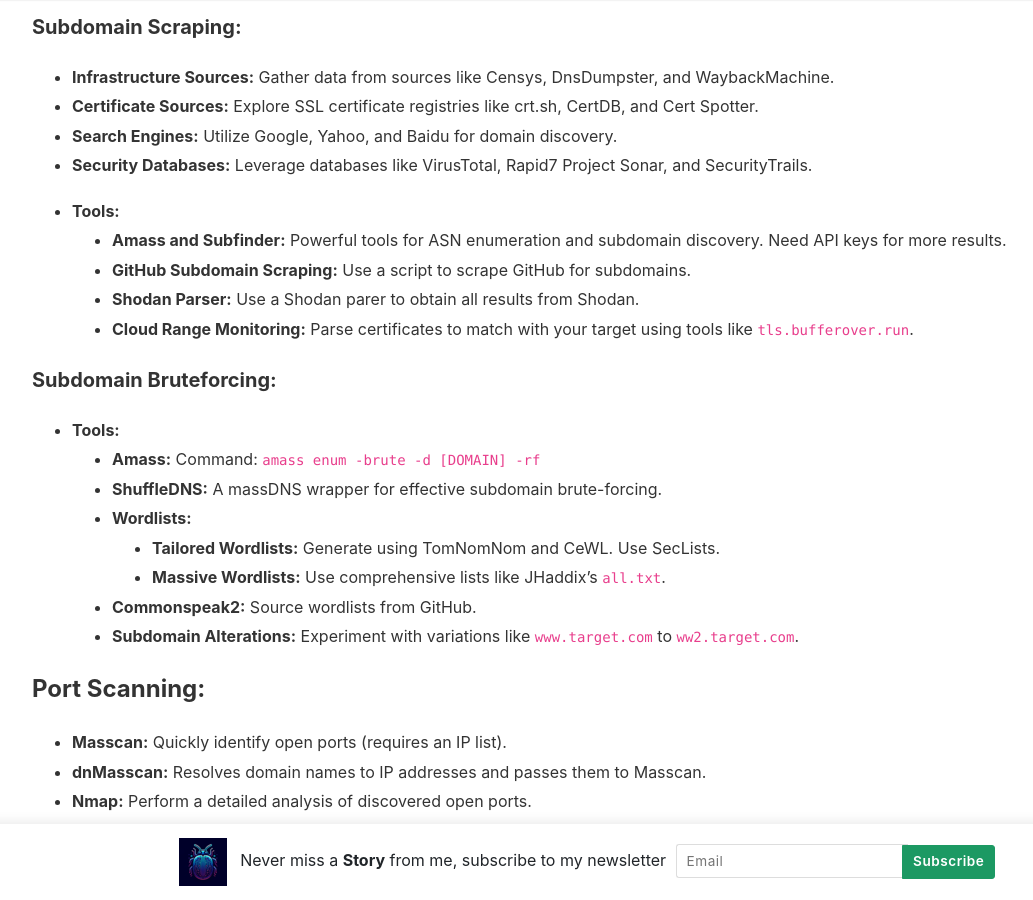
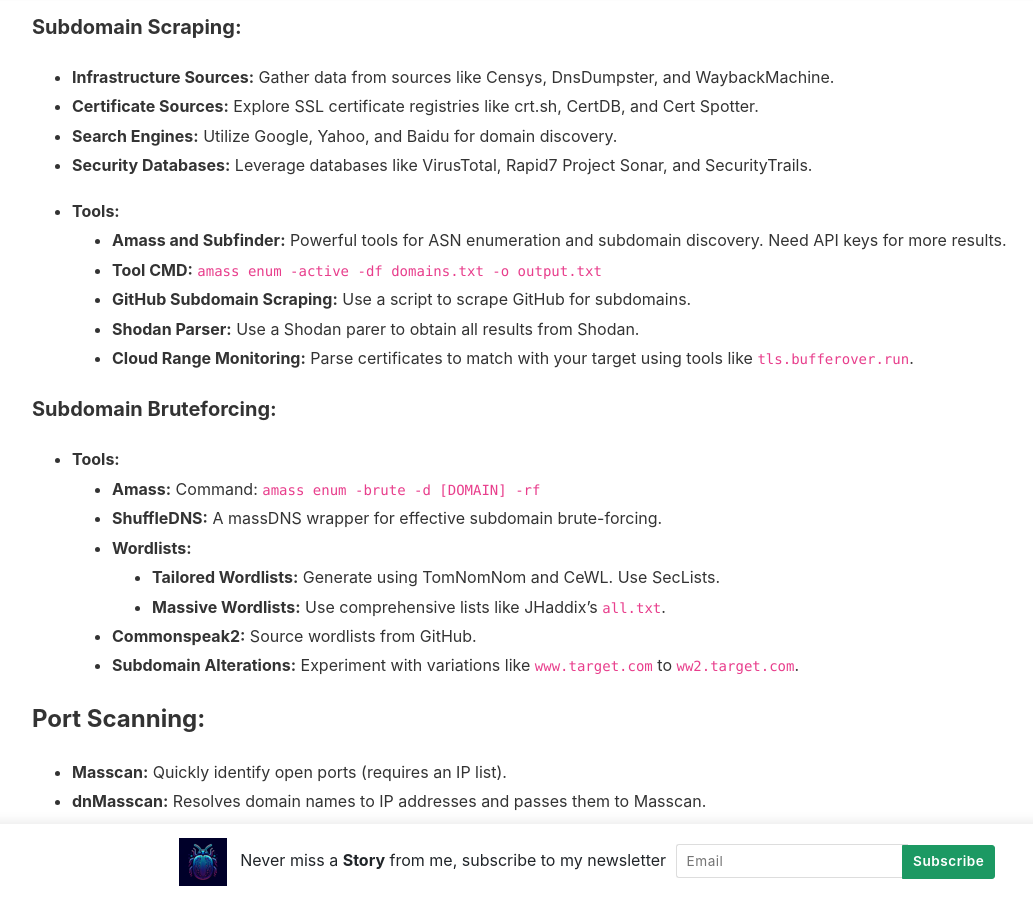
Before and after one commit to Turbul3nce/Turbul3nce.github.io, a Jekyll site: the page built from _pages/info.md, in a window 1280 px wide and 900 px high, scrolled down 1829 px. Shown: the whole window, without its empty margins (53-1086 px from the left). Built offline with Jekyll 4.4.1, drawn with Linux system fonts in a browser that asks for light colours; nearby versions of some CDN libraries.

Commit message:
Update info.md

````diff
--- a/_pages/info.md
+++ b/_pages/info.md
@@ -77,6 +77,7 @@ comments: false
 
    - **Tools:**
      - **Amass and Subfinder:** Powerful tools for ASN enumeration and subdomain discovery. Need API keys for more results.
+     - **Tool CMD:** ```amass enum -active -df domains.txt -o output.txt```
      - **GitHub Subdomain Scraping:** Use a script to scrape GitHub for subdomains.
      - **Shodan Parser:** Use a Shodan parer to obtain all results from Shodan.
      - **Cloud Range Monitoring:** Parse certificates to match with your target using tools like `tls.bufferover.run`.
````
